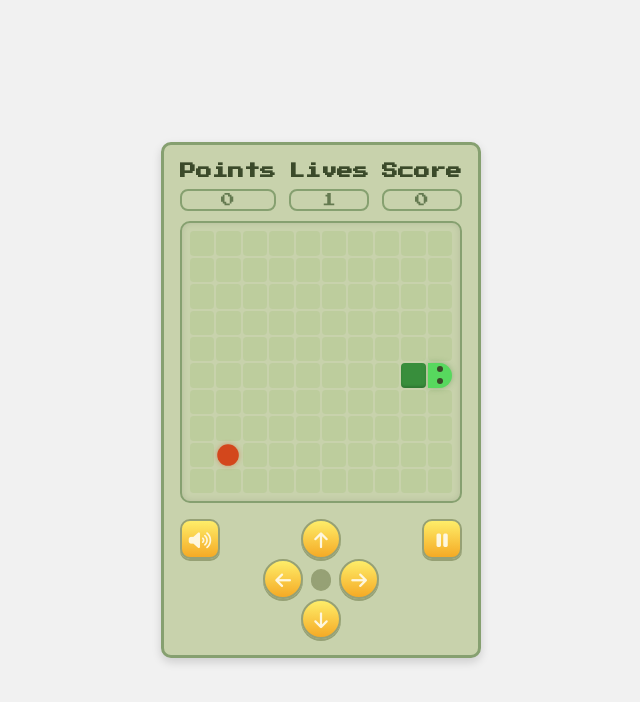
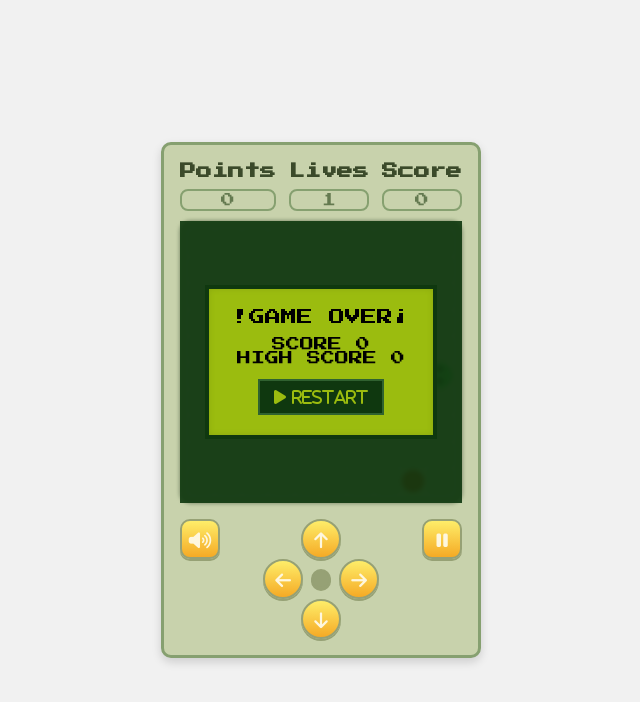
Before and after one commit to JoseRicardoPE/app-snake-game, an Angular app: page / in a window 1280 px wide. Shown: the top 702 px of the page, without its empty margins (319-959 px from the left). Built offline with nearby package versions, Linux system fonts and the light colour scheme.

Commit message:
feat: improve game over UX with retro overlay and restart flow

```diff
--- a/src/app/components/board/board.component.html
+++ b/src/app/components/board/board.component.html
@@ -1,4 +1,7 @@
-<div class="board">
+<div class="board-wrapper">
+
+    <!-- Board component for the Snake game -->
+    <div class="board" [class.blur]="isGameOver">
         <ng-container *ngFor="let cell of cells; let i = index">
             <div class="board-grid"
                 [ngClass]="
@@ -17,3 +20,19 @@
             </div>
         </ng-container>
     </div>
+
+    <!-- Game-over Overlay -->
+     <ng-container *ngIf="isGameOver">
+         <div class="game-over-overlay">
+             <div class="game-over-box">
+                 <h1 class="game-over-title">!GAME OVER¡</h1>
+                 <p class="score">SCORE {{ score }}</p>
+                 <p class="high-score">HIGH SCORE {{ gameService.getHighScore() }}</p>
+
+                 <button class="game-over-button" (click)="restartFromGameOver()">
+                     <i class="game-over-restart fa-solid fa-play">RESTART</i>
+                 </button>
+             </div>
+         </div>
+     </ng-container>
+</div>
--- a/src/app/components/board/board.component.scss
+++ b/src/app/components/board/board.component.scss
@@ -5,6 +5,10 @@
 :host {
     display: block;
     width: 100%;
+    .board-wrapper {
+        position: relative;
+    }
+
     .board {
         display: grid;
         grid-template-columns: repeat(10, auto);
@@ -20,6 +24,11 @@
         border-radius: $radius-md;
         box-shadow: $shadow-inset-soft;
     }
+
+    .board.blur {
+        filter: blur(#{calculateRem(2px)}) brightness(0.7);
+    }
+
     .board-grid {
         width: 100%;
         height: 100%;
@@ -31,7 +40,7 @@
     /* Snake body */
     .snake-body {
         position: relative;
-        box-shadow: inset 0 -2px 2px rgba(0,0,0,0.15);
+        box-shadow: inset 0 calculateRem(-2px) calculateRem(2px) rgba(0,0,0,0.15);
     }
 
     .snake-level-1 {
@@ -94,7 +103,6 @@
         }
     }
 
-
     /* Snake head */
     .snake-head {
         box-shadow:  0 0 calculateRem(6px) rgba(76,134,63,0.45);
@@ -124,12 +132,6 @@
         }
     }
 
-    /* Snake tail */
-    // .snake-tail {
-    //     background-color: darken($color-snake-body, 10%);
-    //     box-shadow: inset 0 2px 2px rgba(0,0,0,0.15);
-    // }
-
     /* Food */
     .food {
         background-color: $color-food;
@@ -137,4 +139,51 @@
         border-radius: 50%;
         transform: scale(0.9);
     }
+
+    .game-over-overlay {
+        position: absolute;
+        display: flex;
+        align-items: center;
+        justify-content: center;
+        inset: 0;
+        background: rgba(15, 56, 15, 0.9);
+        z-index: 10;
+    }
+
+    .game-over-box {
+        background-color: #9bbc0f;
+        border: calculateRem(4px) solid #0f380f;
+        padding: calculateRem(20px) calculateRem(24px);
+        text-align: center;
+        box-shadow: $shadow-inset-soft;
+        & .score, .high-score {
+            @include font-size($font-size-sm);
+        }
+    }
+
+    .game-over-title {
+        @include font-size($font-size);
+        margin-bottom: calculateRem(12px);
+        font-weight: $font-weight-medium;
+        font-family: inherit;
+    }
+
+    .game-over-button {
+        padding: calculateRem(8px) calculateRem(14px);
+        margin-top: calculateRem(14px);
+        background-color: #0f380f;
+        color: #9bbc0f;
+        border: calculateRem(2px) solid #306230;
+        font-family: inherit;
+        cursor: pointer;
+        .game-over-restart {
+            display: flex;
+            gap: calculateRem(6px)  ;
+        }
+    }
+
+    .game-over-button:hover {
+        background-color: #306230;
+    }
+
 }
--- a/src/app/components/board/board.component.ts
+++ b/src/app/components/board/board.component.ts
@@ -31,9 +31,10 @@ export class BoardComponent implements OnInit {
   snake_speed: number = 600;
   level_speed: number = 1;
   allowVibration: boolean = false;
+  isGameOver: boolean = false;
 
   constructor(
-    private gameService: GameService,
+    public gameService: GameService,
     private audioService: AudioService,
   ) {}
 
@@ -274,22 +275,26 @@ export class BoardComponent implements OnInit {
 
   // Handle game over scenario and life management
   gameOver() {
+    this.gameService.setHighScore(this.score);
 
-    this.gameService.setHighScore(this.score);
     this.audioService.stopMusic();
     this.audioService.gameOver();
 
     if (this.lives <= 1) {
-      setTimeout(() => {
-        alert("GAME OVER 🐍💥");
-        this.resetGame();
-        this.audioService.startMusic(this.difficulty);
-      }, 150);
+      this.isGameOver = true;
+      this.vibrate();
       return;
     }
+
     this.lives--;
     this.livesChange.emit(this.lives);
     this.resetAfterCollisionSnake();
+  }
+
+  restartFromGameOver() {
+    this.isGameOver = false;
+    this.audioService.startMusic(this.difficulty);
+    this.resetGame();
   }
 
   // Initialize the board grid
```
Lines whose indentation alone changed are shown as unchanged.
